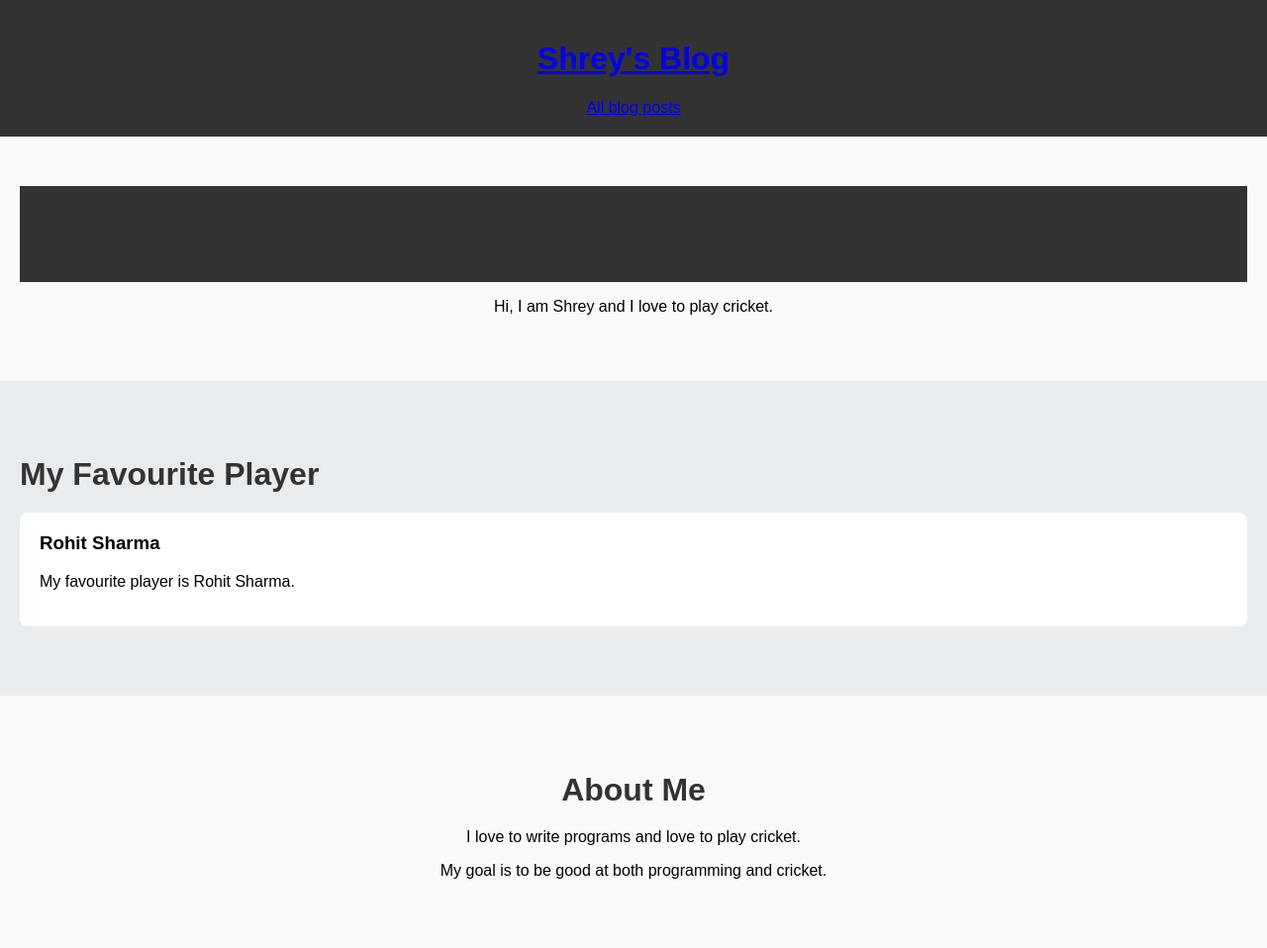
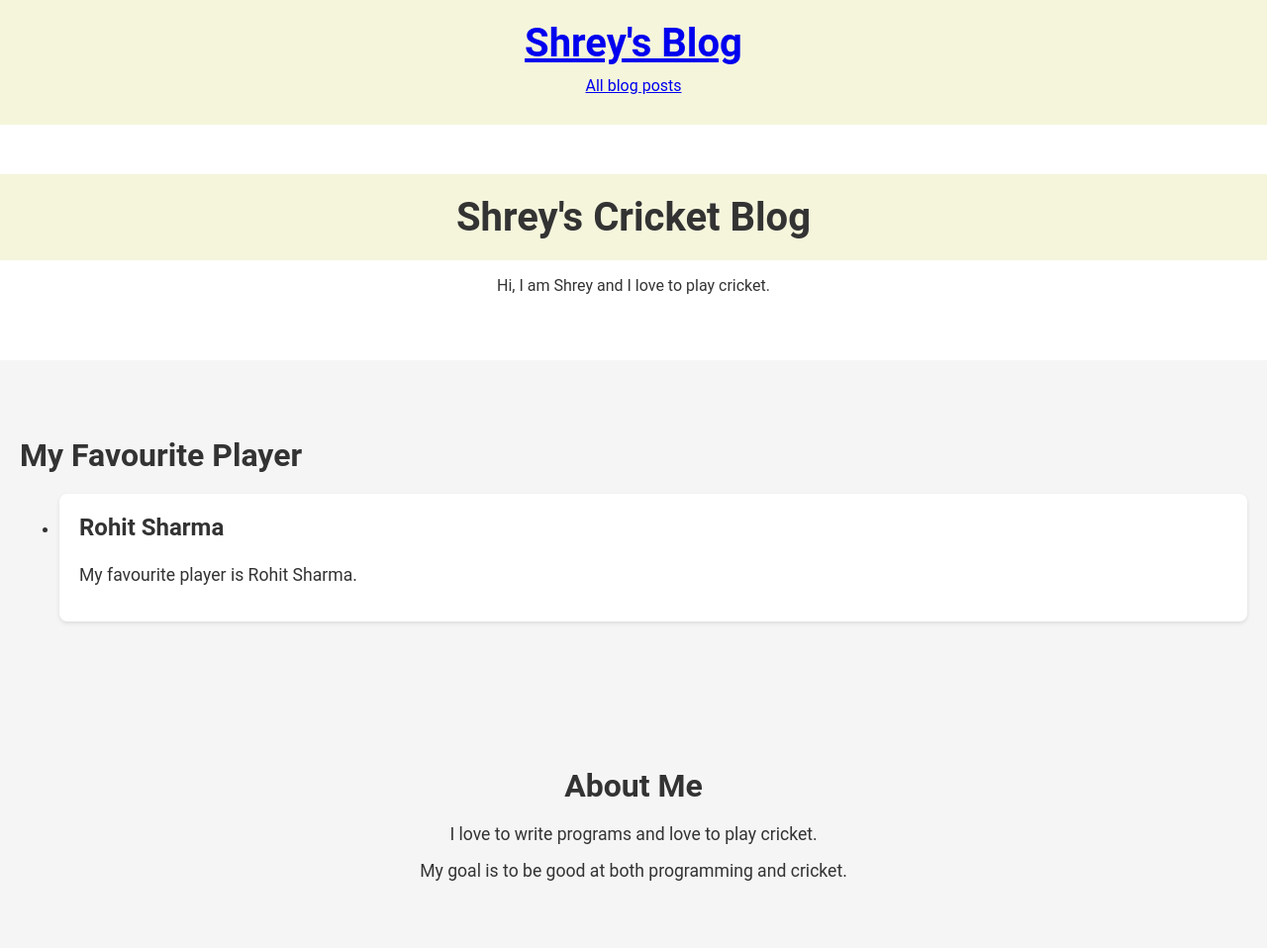
Before and after one commit to Shrey-STGI/DjangoTraining-Day_6, a Django app: page / in a window 1280 px wide. Shown: the whole page at 99% size. Before the commit the page ends 888 px from the top, so only its background shows below. Run offline with Django 5.2, Linux system fonts and the light colour scheme.

Commit message:
enhance colour scheme

```diff
--- a/blog/static/blog/index.css
+++ b/blog/static/blog/index.css
@@ -1,70 +1,107 @@
 /* Global Styles */
 body {
-    font-family: 'Arial', sans-serif;
+    font-family: 'Roboto', sans-serif;
     margin: 0;
     padding: 0;
+    background-color: #f5f5f5;
+    color: #333;
+}
+
+.container {
+    max-width: 1200px;
+    margin: 0 auto;
+    padding: 0 20px;
 }
 
 /* Header Styles */
 header {
-    background-color: #333;
-    color: white;
+    background-color: #f5f5dc;
+    color: #333;
     padding: 20px 0;
     text-align: center;
 }
 
-header h2 {
+header h1 {
     font-size: 2.5rem;
     margin: 0;
 }
 
-/* Welcome and About Sections */
-section#welcome,
-section.about {
-    background: #f8f9fa;
-    padding: 50px 20px;
+/* Navigation Styles */
+nav {
+    background-color: #f5f5dc;
+    padding: 10px 0;
+}
+
+nav ul {
+    list-style-type: none;
+    margin: 0;
+    padding: 0;
     text-align: center;
 }
 
-section#welcome h2,
-section.about h2 {
+nav ul li {
+    display: inline;
+    margin-right: 20px;
+}
+
+nav ul li a {
     color: #333;
+    text-decoration: none;
+    font-size: 1.2rem;
+}
+
+/* Welcome Section */
+#welcome {
+    background-color: #fff;
+    padding: 50px 0;
+    text-align: center;
+}
+
+#welcome h2 {
     font-size: 2rem;
     margin-bottom: 20px;
 }
 
 /* Latest Posts Section */
-section#latest-posts {
-    background: #e9ecef;
+#latest-posts {
+    background-color: #f5f5f5;
     padding: 50px 20px;
 }
 
-section#latest-posts h2 {
-    color: #333;
+#latest-posts h2 {
     font-size: 2rem;
     margin-bottom: 20px;
 }
 
-section#latest-posts ul {
-    list-style-type: none;
-    padding: 0;
+.post {
+    background-color: #fff;
+    border-radius: 8px;
+    box-shadow: 0 2px 4px rgba(0, 0, 0, 0.1);
+    padding: 20px;
+    margin-bottom: 20px;
 }
 
-section#latest-posts li {
-    background: white;
-    border-radius: 8px;
-    margin-bottom: 20px;
-    padding: 20px;
-}
-
-/* Post Content Styles */
-.post__content h3 {
+.post h3 {
+    font-size: 1.5rem;
     margin-top: 0;
 }
 
-/* About Section */
+.post p {
+    font-size: 1.1rem;
+}
+
+/* About Me Section */
 .about {
-    background: #f8f9fa;
-    padding: 50px 20px;
+    background-color: #f5f5f5;
+    padding: 50px 0;
     text-align: center;
 }
+
+.about h2 {
+    font-size: 2rem;
+    margin-bottom: 20px;
+}
+
+.about p {
+    font-size: 1.1rem;
+}
--- a/blog/templates/blog/index.html
+++ b/blog/templates/blog/index.html
@@ -12,7 +12,7 @@ Shrey's Blog Site
 {% block content %}
 <section id="welcome">
     <header>
-        <h2>Shrey</h2>
+        <h1>Shrey's Cricket Blog</h1>
     </header>
     <p>
         Hi, I am Shrey and I love to play cricket.
```
